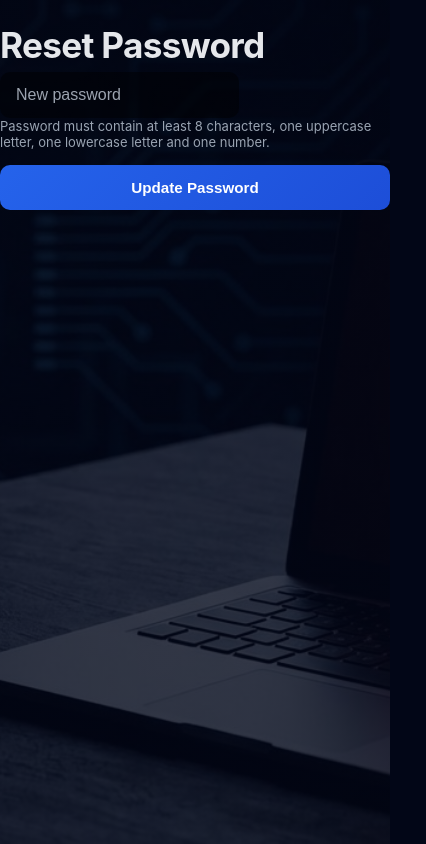
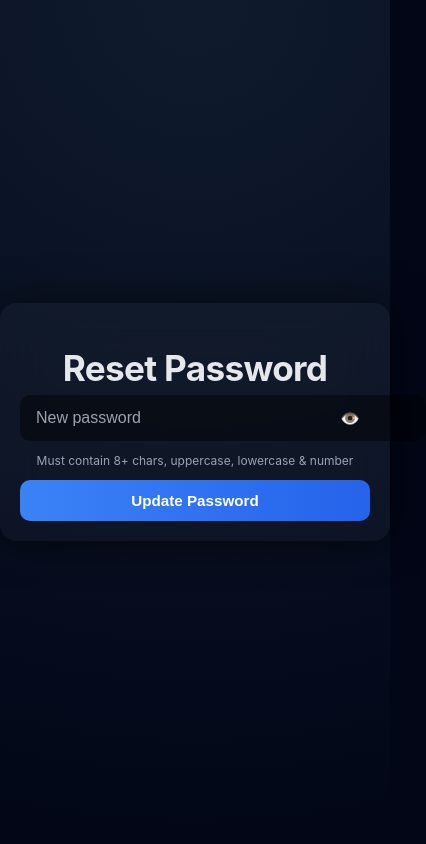
Before and after one commit to Somrik01/PhishAI, a React app in the folder frontend/: page /reset-password/1 in a window 390 px wide. Shown: the whole page, 426 px wide, since content can reach past the window. Built offline with nearby package versions, Linux system fonts and the light colour scheme; no server answers; the HTML template or start-up script is replaced by a standard one.

Commit message:
Fixed minor issues

```diff
--- a/frontend/src/pages/ForgotPassword.jsx
+++ b/frontend/src/pages/ForgotPassword.jsx
@@ -1,13 +1,16 @@
 import { useState } from "react";
+import "./Login.css";
+
 export default function ForgotPassword() {
   const [email, setEmail] = useState("");
   const [msg, setMsg] = useState("");
 
+  const API = import.meta.env.VITE_API_URL;
+
   const submit = async () => {
     setMsg("");
 
-    const API = import.meta.env.VITE_API_URL;
-
+    try {
       const res = await fetch(`${API}/auth/forgot-password`, {
         method: "POST",
         headers: { "Content-Type": "application/json" },
@@ -15,11 +18,18 @@ export default function ForgotPassword() {
       });
 
       const data = await res.json();
-    setMsg("🔗 " + data.reset_link);
+
+      if (!res.ok) throw data;
+
+      setMsg("✅ Reset link sent to your email");
+    } catch (e) {
+      setMsg("❌ Failed to send reset link");
+    }
   };
 
   return (
-    <div className="auth-page">
+    <div className="auth-container">
+      <div className="auth-card">
         <h1>Forgot Password</h1>
 
         <input
@@ -28,9 +38,12 @@ export default function ForgotPassword() {
           onChange={e => setEmail(e.target.value)}
         />
 
-      <button onClick={submit}>Send Reset Link</button>
+        <button onClick={submit} className="primary">
+          Send Reset Link
+        </button>
 
-      {msg && <p>{msg}</p>}
+        {msg && <p className="info">{msg}</p>}
+      </div>
     </div>
   );
 }
--- a/frontend/src/pages/Login.css
+++ b/frontend/src/pages/Login.css
@@ -118,3 +118,67 @@ form input:focus {
   border-radius: 8px;
   margin-bottom: 15px;
 }
+
+/* CENTER GOOGLE BUTTON */
+.google-wrapper {
+  display: flex;
+  justify-content: center;
+  margin-bottom: 15px;
+}
+
+/* PASSWORD FIELD */
+.password-field {
+  position: relative;
+}
+
+.password-field input {
+  width: 100%;
+  padding-right: 40px;
+}
+
+.password-field span {
+  position: absolute;
+  right: 10px;
+  top: 50%;
+  transform: translateY(-50%);
+  cursor: pointer;
+}
+
+/* FORGOT PASSWORD */
+.forgot {
+  text-align: right;
+  color: #4f7cff;
+  cursor: pointer;
+  font-size: 14px;
+  margin: 8px 0 14px;
+}
+
+/* INFO TEXT */
+.info {
+  margin-top: 10px;
+  font-size: 14px;
+  text-align: center;
+}
+
+/* HINT */
+.hint {
+  font-size: 12px;
+  color: #9aa4b2;
+  margin-bottom: 12px;
+}
+
+/* MOBILE RESPONSIVE */
+@media (max-width: 500px) {
+  .auth-card {
+    width: 90%;
+    padding: 20px;
+  }
+
+  input {
+    font-size: 14px;
+  }
+
+  button {
+    font-size: 14px;
+  }
+}
--- a/frontend/src/pages/Login.jsx
+++ b/frontend/src/pages/Login.jsx
@@ -4,7 +4,7 @@ import { useNavigate } from "react-router-dom";
 import { GoogleLogin } from "@react-oauth/google";
 import "./Login.css";
 
-const API_BASE = "https://phishai-dt1h.onrender.com";
+const API_BASE = import.meta.env.VITE_API_URL;
 
 function extractError(data) {
   if (typeof data === "string") return data;
@@ -25,6 +25,7 @@ export default function Login() {
   const [isRegister, setIsRegister] = useState(false);
   const [username, setUsername] = useState("");
   const [password, setPassword] = useState("");
+  const [showPassword, setShowPassword] = useState(false);
   const [loading, setLoading] = useState(false);
   const [error, setError] = useState("");
 
@@ -47,21 +48,7 @@ export default function Login() {
       const data = await res.json();
       if (!res.ok) throw data;
 
-      if (isRegister) {
-        const loginRes = await fetch(`${API_BASE}/auth/login`, {
-          method: "POST",
-          headers: { "Content-Type": "application/json" },
-          body: JSON.stringify({ username, password }),
-        });
-
-        const loginData = await loginRes.json();
-        if (!loginRes.ok) throw loginData;
-
-        login(loginData.access_token, username);
-      } else {
       login(data.access_token, username);
-      }
-
       navigate("/");
     } catch (err) {
       setError(extractError(err));
@@ -90,6 +77,8 @@ export default function Login() {
 
         {error && <div className="auth-error">{error}</div>}
 
+        {/* ✅ CENTERED GOOGLE BUTTON */}
+        <div className="google-wrapper">
           <GoogleLogin
             onSuccess={async res => {
               try {
@@ -110,6 +99,7 @@ export default function Login() {
             }}
             onError={() => setError("Google sign-in failed")}
           />
+        </div>
 
         <div className="divider">OR</div>
 
@@ -121,24 +111,23 @@ export default function Login() {
             required
           />
 
+          {/* ✅ PASSWORD WITH TOGGLE */}
+          <div className="password-field">
             <input
-            type="password"
+              type={showPassword ? "text" : "password"}
               placeholder="Password"
               value={password}
               onChange={(e) => setPassword(e.target.value)}
               required
             />
+            <span onClick={() => setShowPassword(!showPassword)}>
+              {showPassword ? "🙈" : "👁️"}
+            </span>
+          </div>
 
           {!isRegister && (
             <p
-              style={{
-                textAlign: "right",
-                color: "#4f7cff",
-                cursor: "pointer",
-                fontSize: "14px",
-                marginTop: "-6px",
-                marginBottom: "14px"
-              }}
+              className="forgot"
               onClick={() => navigate("/forgot-password")}
             >
               Forgot password?
--- a/frontend/src/pages/ResetPassword.jsx
+++ b/frontend/src/pages/ResetPassword.jsx
@@ -1,16 +1,20 @@
 import { useState } from "react";
 import { useParams, useNavigate } from "react-router-dom";
+import "./Login.css";
+
 export default function ResetPassword() {
   const { token } = useParams();
   const [password, setPassword] = useState("");
+  const [showPassword, setShowPassword] = useState(false);
   const [msg, setMsg] = useState("");
   const navigate = useNavigate();
+
+  const API = import.meta.env.VITE_API_URL;
 
   const reset = async () => {
     setMsg("");
 
-    const API = import.meta.env.VITE_API_URL;
-
+    try {
       const res = await fetch(`${API}/auth/reset-password`, {
         method: "POST",
         headers: { "Content-Type": "application/json" },
@@ -19,31 +23,43 @@ export default function ResetPassword() {
 
       const data = await res.json();
 
-    if (!res.ok) setMsg("❌ " + (data.detail || "Reset failed"));
-    else {
+      if (!res.ok) throw data;
+
       setMsg("✅ Password updated successfully");
+
       setTimeout(() => navigate("/login"), 1500);
+    } catch (e) {
+      setMsg("❌ Reset failed");
     }
   };
 
   return (
-    <div className="auth-page">
+    <div className="auth-container">
+      <div className="auth-card">
         <h1>Reset Password</h1>
 
+        <div className="password-field">
           <input
-        type="password"
+            type={showPassword ? "text" : "password"}
             placeholder="New password"
             value={password}
             onChange={e => setPassword(e.target.value)}
           />
-
-      <div style={{ fontSize: "13px", color: "#9aa4b2", marginBottom: "15px" }}>
-        Password must contain at least 8 characters, one uppercase letter, one lowercase letter and one number.
+          <span onClick={() => setShowPassword(!showPassword)}>
+            {showPassword ? "🙈" : "👁️"}
+          </span>
         </div>
 
-      <button onClick={reset}>Update Password</button>
+        <p className="hint">
+          Must contain 8+ chars, uppercase, lowercase & number
+        </p>
 
-      {msg && <p>{msg}</p>}
+        <button onClick={reset} className="primary">
+          Update Password
+        </button>
+
+        {msg && <p className="info">{msg}</p>}
+      </div>
     </div>
   );
 }
```
Also changed, not shown: 1 other file (tests, documents, lock files or other folders). Lines whose indentation alone changed are shown as unchanged.
